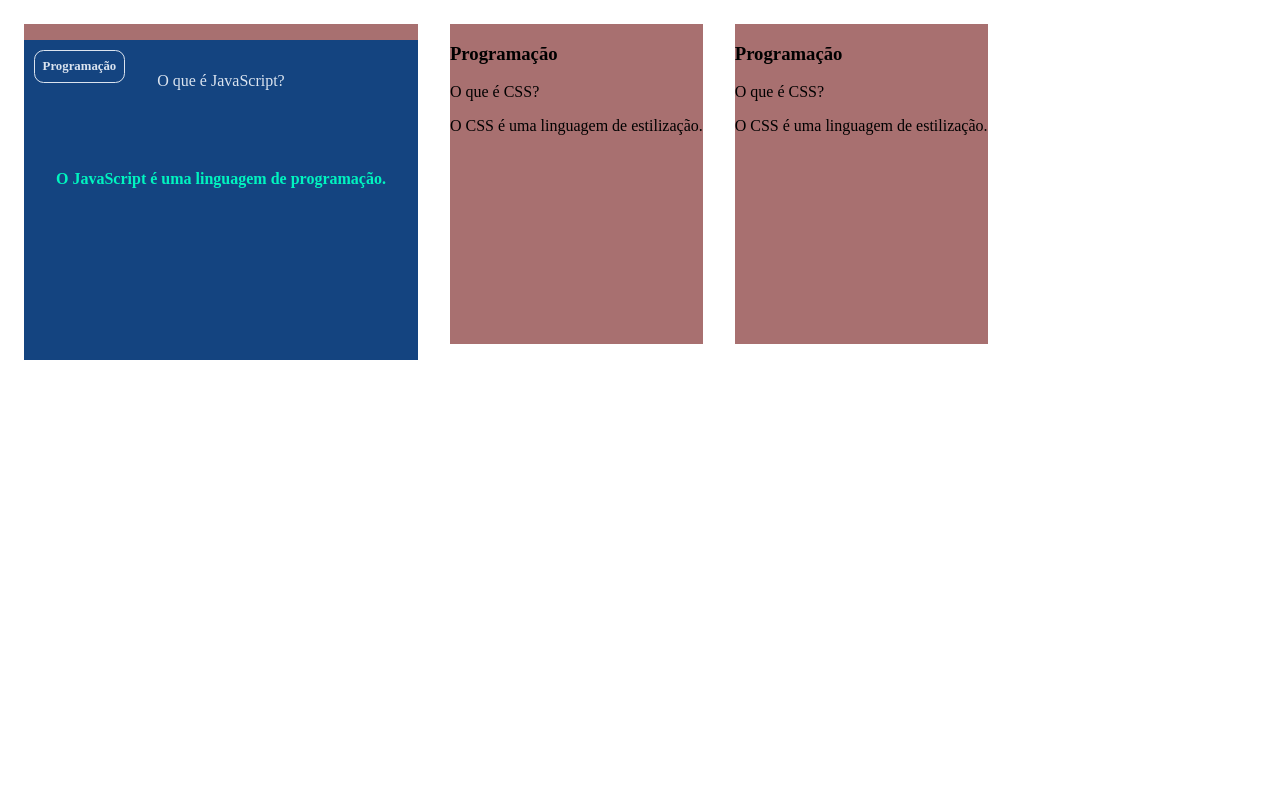
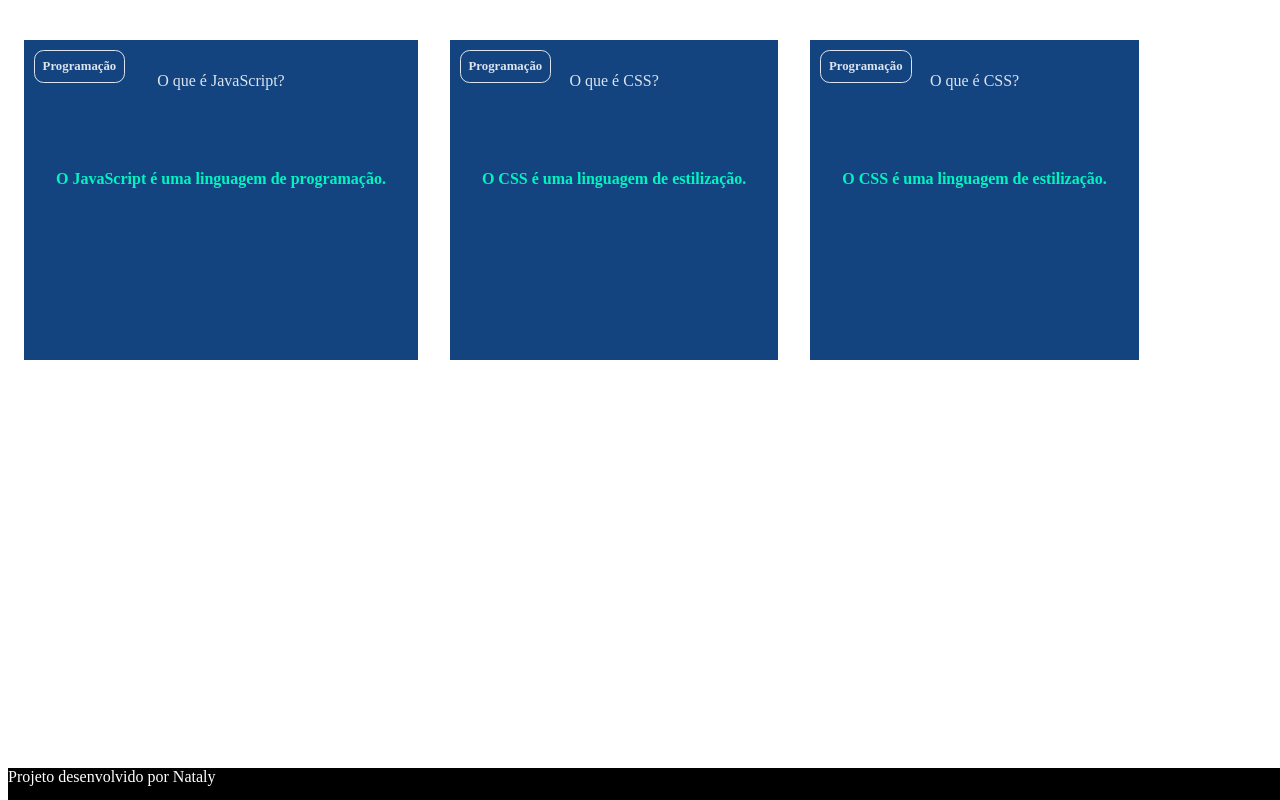
Before and after one commit to natyy200/cartao, a plain HTML site: page index.html in a window 1280 px wide. Drawn offline with Linux system fonts and the light colour scheme; a web font is replaced by a local one.

Commit message:
Add files via upload

```diff
--- a/index.html
+++ b/index.html
@@ -26,23 +26,23 @@
                 </div>
             </article>
             <article class="cartao">
-                <div>
+                <div class="cartao__conteudo">
                     <h3>Programação</h3>
-                    <div>
+                    <div class="cartao__conteudo__pergunta">
                         <p>O que é CSS?</p>
                     </div>
-                    <div>
+                    <div class="cartao__conteudo__resposta">
                         <p>O CSS é uma linguagem de estilização.</p>
                     </div>
                 </div>
             </article>
             <article class="cartao">
-                <div>
+                <div class="cartao__conteudo">
                     <h3>Programação</h3>
-                    <div>
+                    <div class="cartao__conteudo__pergunta">
                         <p>O que é CSS?</p>
                     </div>
-                    <div>
+                    <div class="cartao__conteudo__resposta">
                         <p>O CSS é uma linguagem de estilização.</p>
                     </div>
                 </div>
@@ -50,6 +50,8 @@
         </section>
     </main>
 
-    <script src="main.js"></script>
+    <footer>Projeto desenvolvido por Nataly</footer>
+
+    <script src="perguntas.js"></script>
 </body>
 </html>
--- /dev/null
+++ b/perguntas.js
@@ -0,0 +1,13 @@
+//variaveis
+
+
+//funções
+
+
+//chamadas
+
+criaCartao(
+    'Programação'
+    'O que é JavaScript?'
+    'O JavaScript é uma linguagem de programação'
+)
--- a/style.css
+++ b/style.css
@@ -18,7 +18,7 @@ body {
 
 .cartao {
     margin: 1rem 1rem;
-    background-color: #a87070;
+    background-color: white;
     height: 20rem;
     flex: grow 1;
     flex-basis: calc(33% -6rem);
```
